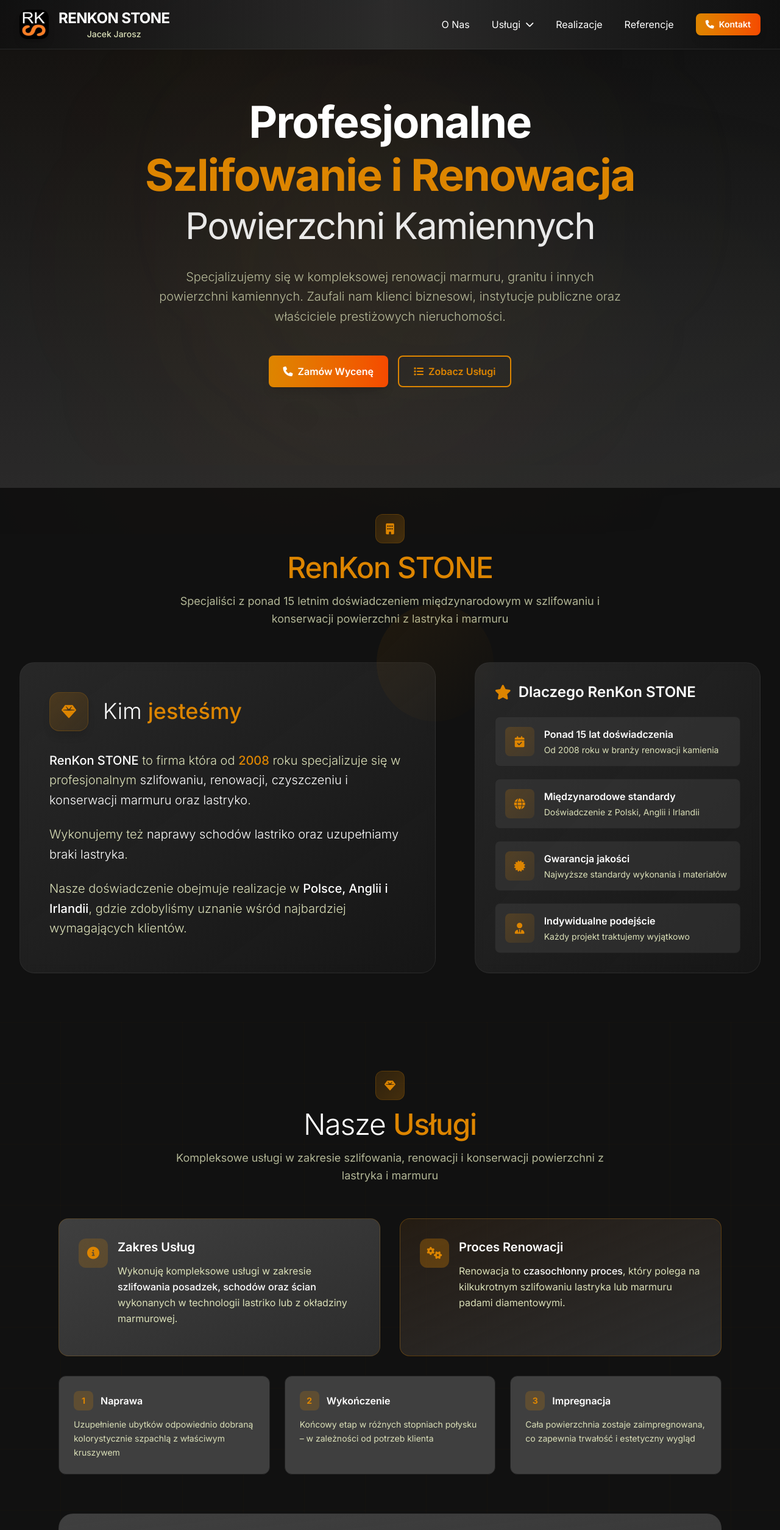
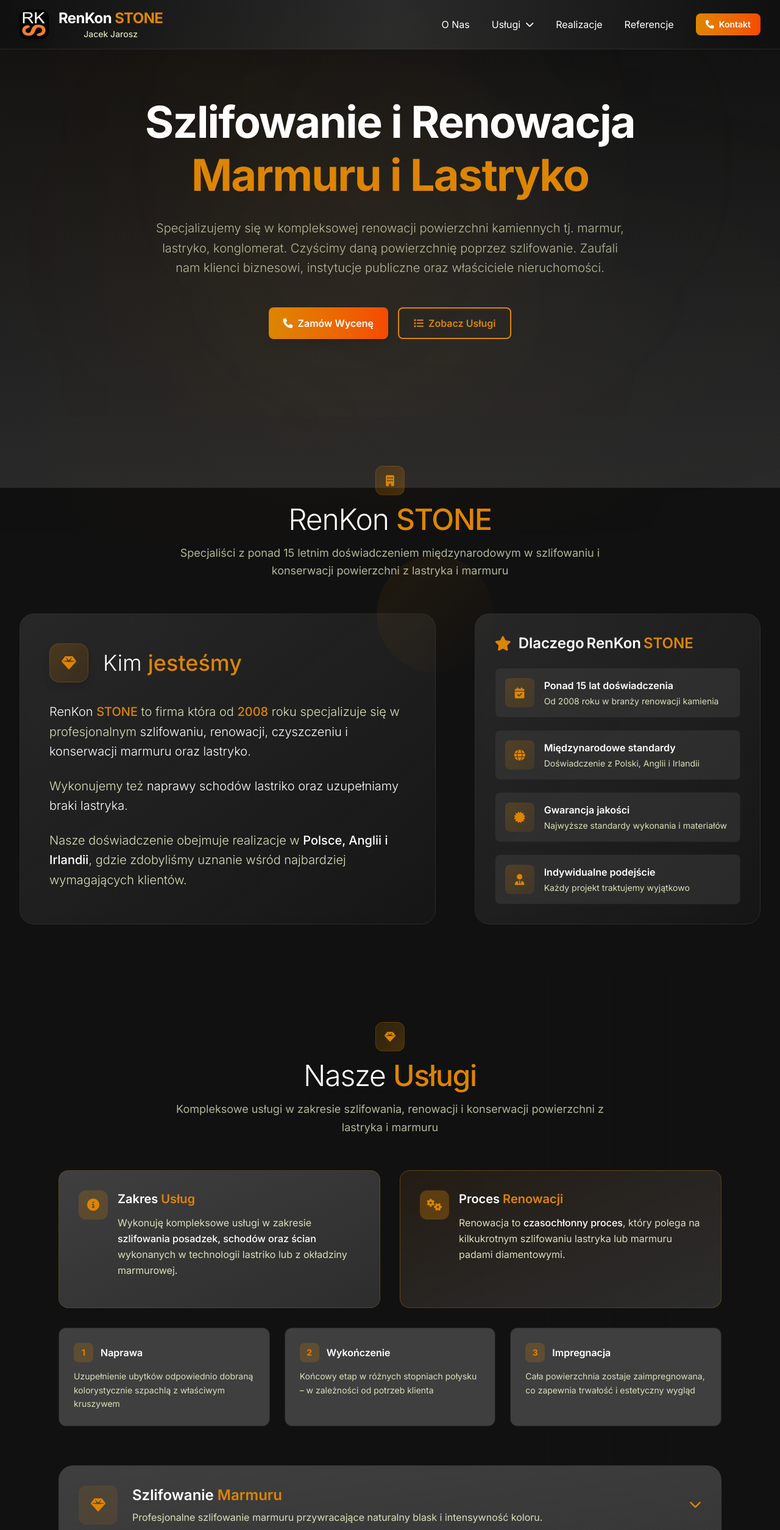
Before and after one commit to wiktorj137/renkonstone, a React (Vite) app: page / in a window 1280 px wide. Shown: the top 2509 px of the page at 61% size. Built offline with nearby package versions, Linux system fonts and the light colour scheme; the HTML template or start-up script is replaced by a standard one.

Commit message:
text colors and hero changes

```diff
--- a/index.html
+++ b/index.html
@@ -3,20 +3,20 @@
   <head>
     <meta charset="UTF-8" />
     <meta name="viewport" content="width=device-width, initial-scale=1.0, viewport-fit=cover" />
-    <meta name="description" content="RENKON STONE Jacek Jarosz - Specjaliści od szlifowania, renowacji i konserwacji marmuru oraz lastryko. Ponad 15 lat doświadczenia w Polsce, Anglii i Irlandii." />
+    <meta name="description" content="RenKon STONE Jacek Jarosz - Specjaliści od szlifowania, renowacji i konserwacji marmuru oraz lastryko. Ponad 15 lat doświadczenia w Polsce, Anglii i Irlandii." />
     <meta name="keywords" content="szlifowanie marmuru, szlifowanie lastryko, renowacja marmuru, krystalizacja, impregnacja, naprawa ubytków" />
-    <meta name="author" content="RENKON STONE Jacek Jarosz" />
+    <meta name="author" content="RenKon STONE Jacek Jarosz" />
 
     <!-- Favicon -->
     <link rel="icon" type="image/jpeg" href="/renkonstone/renkon-logo.jpg" />
 
     <!-- Open Graph -->
-    <meta property="og:title" content="RENKON STONE - Szlifowanie i Renowacja Marmuru oraz Lastryko" />
+    <meta property="og:title" content="RenKon STONE - Szlifowanie i Renowacja Marmuru oraz Lastryko" />
     <meta property="og:description" content="Profesjonalne usługi szlifowania i renowacji marmuru oraz lastryko. Ponad 15 lat doświadczenia." />
     <meta property="og:type" content="website" />
     <meta property="og:image" content="/renkonstone/renkon-logo.jpg" />
 
-    <title>RENKON STONE - Szlifowanie i Renowacja Marmuru oraz Lastryko | Jacek Jarosz</title>
+    <title>RenKon STONE - Szlifowanie i Renowacja Marmuru oraz Lastryko | Jacek Jarosz</title>
 
     <!-- Google Fonts -->
     <link rel="preconnect" href="https://fonts.googleapis.com" />
--- a/src/components/layout/Footer.tsx
+++ b/src/components/layout/Footer.tsx
@@ -26,7 +26,10 @@ export const Footer: React.FC = () => {
                 />
               </div>
               <div>
-                <h3 className="text-lg font-bold text-white">RENKON STONE</h3>
+                <h3 className="text-lg font-bold">
+                  <span className="text-white">RenKon</span>{' '}
+                  <span className="text-renkon-orange">STONE</span>
+                </h3>
                 <p className="text-sm text-renkon-beige">Jacek Jarosz</p>
               </div>
             </div>
--- a/src/components/layout/Header.tsx
+++ b/src/components/layout/Header.tsx
@@ -101,8 +101,9 @@ export const Header: React.FC = () => {
                 />
               </div>
               <div>
-                <h1 className="text-2xl font-bold text-white tracking-tight">
-                  RENKON STONE
+                <h1 className="text-2xl font-bold tracking-tight">
+                  <span className="text-white">RenKon</span>{' '}
+                  <span className="text-renkon-orange">STONE</span>
                 </h1>
                 <p className="text-sm text-renkon-beige font-medium">Jacek Jarosz</p>
               </div>
--- a/src/constants/data.ts
+++ b/src/constants/data.ts
@@ -5,7 +5,7 @@ export const services: Service[] = [
   {
     id: 1,
     icon: 'fa-gem',
-    title: 'Szlifowanie Marmuru',
+    title: 'Szlifowanie <span class="text-renkon-orange">Marmuru</span>',
     description: 'Profesjonalne szlifowanie marmuru przywracające naturalny blask i intensywność koloru.',
     features: [
       'Niwelacja klawiszowania - szlif agresywny posadzki na mokro niweluje uskoki między płytkami',
@@ -17,7 +17,7 @@ export const services: Service[] = [
   {
     id: 2,
     icon: 'fa-layer-group',
-    title: 'Szlifowanie Lastryko',
+    title: 'Szlifowanie <span class="text-renkon-orange">Lastryko</span>',
     description: 'Specjalistyczne czyszczenie lastryka z wykorzystaniem nowoczesnych technologii.',
     features: [
       'Szlifowanie agresywne - często powodujące odsłonięcie kruszywa oraz wypoziomowanie powierzchni',
@@ -29,7 +29,7 @@ export const services: Service[] = [
   {
     id: 3,
     icon: 'fa-tools',
-    title: 'Naprawa Powierzchni Lastriko',
+    title: 'Naprawa Powierzchni <span class="text-renkon-orange">Lastriko</span>',
     description: 'Odbudowa uszkodzonego lastryka ze scaleniem kolorystycznym.',
     features: [
       'Ubicia stopni – flekowanie polegające na naprawie krawędzi stopni z ujednoliceniem koloru',
--- a/src/sections/AboutSection.tsx
+++ b/src/sections/AboutSection.tsx
@@ -9,7 +9,8 @@ export const AboutSection: React.FC = () => {
           icon="fa-building"
           title={
             <>
-              <span className="text-renkon-orange font-medium">RenKon STONE</span>
+              <span className="text-white">RenKon</span>{' '}
+              <span className="text-renkon-orange font-medium">STONE</span>
             </>
           }
           subtitle="Specjaliści z ponad 15 letnim doświadczeniem międzynarodowym w szlifowaniu i konserwacji powierzchni z lastryka i marmuru"
@@ -32,7 +33,8 @@ export const AboutSection: React.FC = () => {
                 </div>
 
                 <p className="text-base md:text-lg lg:text-xl text-renkon-beige leading-relaxed font-light mb-6">
-                  <span className="font-medium text-white">RenKon STONE</span> to firma która od{' '}
+                  <span className="text-white">RenKon</span>{' '}
+                  <span className="text-renkon-orange font-medium">STONE</span> to firma która od{' '}
                   <span className="text-renkon-orange font-medium">2008</span> roku specjalizuje się w profesjonalnym{' '}
                   <span className="text-white">szlifowaniu, renowacji, czyszczeniu i konserwacji marmuru oraz lastryko</span>.
                 </p>
@@ -54,7 +56,8 @@ export const AboutSection: React.FC = () => {
             <Card className="p-6 md:p-8">
               <h4 className="text-xl md:text-2xl font-semibold text-white mb-6 flex items-center">
                 <i className="fas fa-star text-renkon-orange mr-3" />
-                Dlaczego RenKon STONE
+                Dlaczego <span className="text-white ml-1">RenKon</span>{' '}
+                <span className="text-renkon-orange ml-1">STONE</span>
               </h4>
               <div className="space-y-5">
                 <div className="flex items-start space-x-4 p-4 bg-renkon-dark-3/50 rounded-lg border border-renkon-dark-4 hover:border-renkon-orange/30 transition-colors duration-300">
--- a/src/sections/HeroSection.tsx
+++ b/src/sections/HeroSection.tsx
@@ -17,16 +17,16 @@ export const HeroSection: React.FC = () => {
       <div className="max-w-7xl mx-auto px-4 sm:px-6 lg:px-8 w-full relative z-10">
         <div className="max-w-4xl mx-auto text-center">
           {/* Main Heading */}
-          <h1 className="text-4xl sm:text-5xl md:text-6xl lg:text-7xl font-bold text-white mb-6 md:mb-8 leading-[1.1] tracking-tight animate-fade-in">
-            Profesjonalne<br />
-            <span className="text-renkon-orange inline-block mt-2">Szlifowanie i Renowacja</span><br />
-            <span className="text-white/90 text-3xl sm:text-4xl md:text-5xl lg:text-6xl font-normal mt-2 inline-block">Powierzchni Kamiennych</span>
+          <h1 className="text-4xl sm:text-5xl md:text-6xl lg:text-7xl font-bold mb-6 md:mb-8 leading-[1.1] tracking-tight animate-fade-in">
+            <span className="text-white inline-block">Szlifowanie i Renowacja</span><br />
+            <span className="text-renkon-orange inline-block mt-2">Marmuru i Lastryko</span>
           </h1>
 
           {/* Business Subtitle */}
           <p className="text-base sm:text-lg md:text-xl text-renkon-beige/80 mb-10 md:mb-12 leading-relaxed max-w-3xl mx-auto font-light animate-fade-in" style={{ animationDelay: '0.2s' }}>
-            Specjalizujemy się w kompleksowej renowacji marmuru, granitu i innych powierzchni kamiennych.
-            Zaufali nam klienci biznesowi, instytucje publiczne oraz właściciele prestiżowych nieruchomości.
+            Specjalizujemy się w kompleksowej renowacji powierzchni kamiennych tj. marmur, lastryko, konglomerat.
+            Czyścimy daną powierzchnię poprzez szlifowanie.
+            Zaufali nam klienci biznesowi, instytucje publiczne oraz właściciele nieruchomości.
           </p>
 
           {/* CTA Buttons */}
--- a/src/sections/ServicesSection.tsx
+++ b/src/sections/ServicesSection.tsx
@@ -29,11 +29,12 @@ const ServiceCard: React.FC<ServiceCardProps> = ({ service, isExpanded, onToggle
             <i className={`fas ${service.icon} text-xl md:text-2xl`} />
           </div>
           <div className="flex-1">
-            <h3 className={`text-xl md:text-2xl font-semibold mb-2 transition-colors duration-300 ${
-              isExpanded ? 'text-renkon-orange' : 'text-white group-hover:text-renkon-orange'
-            }`}>
-              {service.title}
-            </h3>
+            <h3
+              className={`text-xl md:text-2xl font-semibold mb-2 transition-colors duration-300 ${
+                isExpanded ? 'text-renkon-orange' : 'text-white group-hover:text-renkon-orange'
+              }`}
+              dangerouslySetInnerHTML={{ __html: service.title }}
+            />
             <p className="text-sm md:text-base text-renkon-beige">
               {service.description}
             </p>
@@ -136,7 +137,9 @@ export const ServicesSection: React.FC = () => {
                   <i className="fas fa-info-circle text-renkon-orange text-xl" />
                 </div>
                 <div>
-                  <h3 className="text-xl font-semibold text-white mb-3">Zakres Usług</h3>
+                  <h3 className="text-xl font-semibold text-white mb-3">
+                    Zakres <span className="text-renkon-orange">Usług</span>
+                  </h3>
                   <p className="text-base text-renkon-beige leading-relaxed">
                     Wykonuję kompleksowe usługi w zakresie <span className="text-white font-medium">szlifowania posadzek, schodów oraz ścian</span> wykonanych w technologii lastriko lub z okładziny marmurowej.
                   </p>
@@ -151,7 +154,9 @@ export const ServicesSection: React.FC = () => {
                   <i className="fas fa-cogs text-renkon-orange text-xl" />
                 </div>
                 <div>
-                  <h3 className="text-xl font-semibold text-white mb-3">Proces Renowacji</h3>
+                  <h3 className="text-xl font-semibold text-white mb-3">
+                    Proces <span className="text-renkon-orange">Renowacji</span>
+                  </h3>
                   <p className="text-base text-renkon-beige leading-relaxed">
                     Renowacja to <span className="text-white font-medium">czasochłonny proces</span>, który polega na kilkukrotnym szlifowaniu lastryka lub marmuru padami diamentowymi.
                   </p>
```
